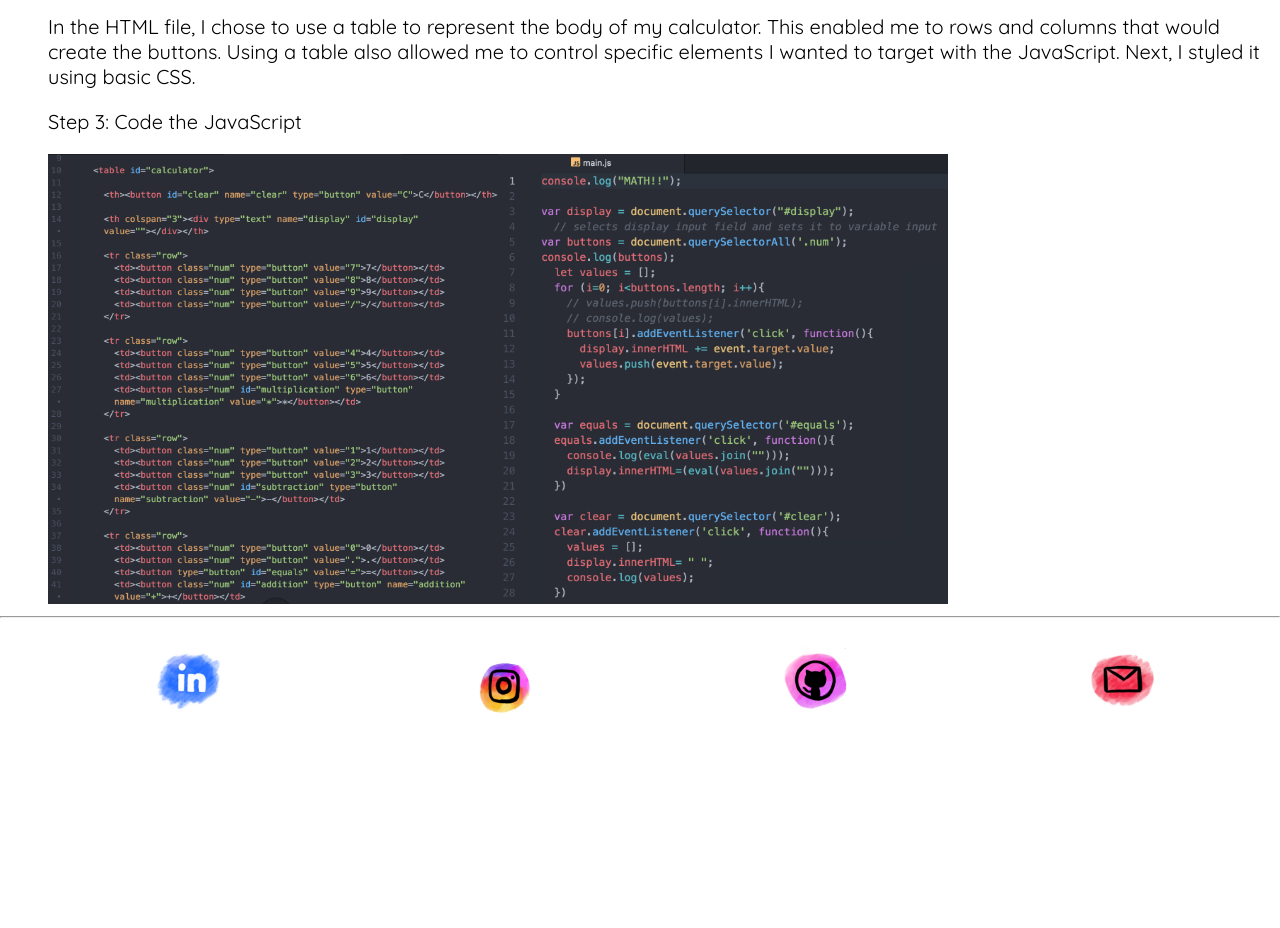
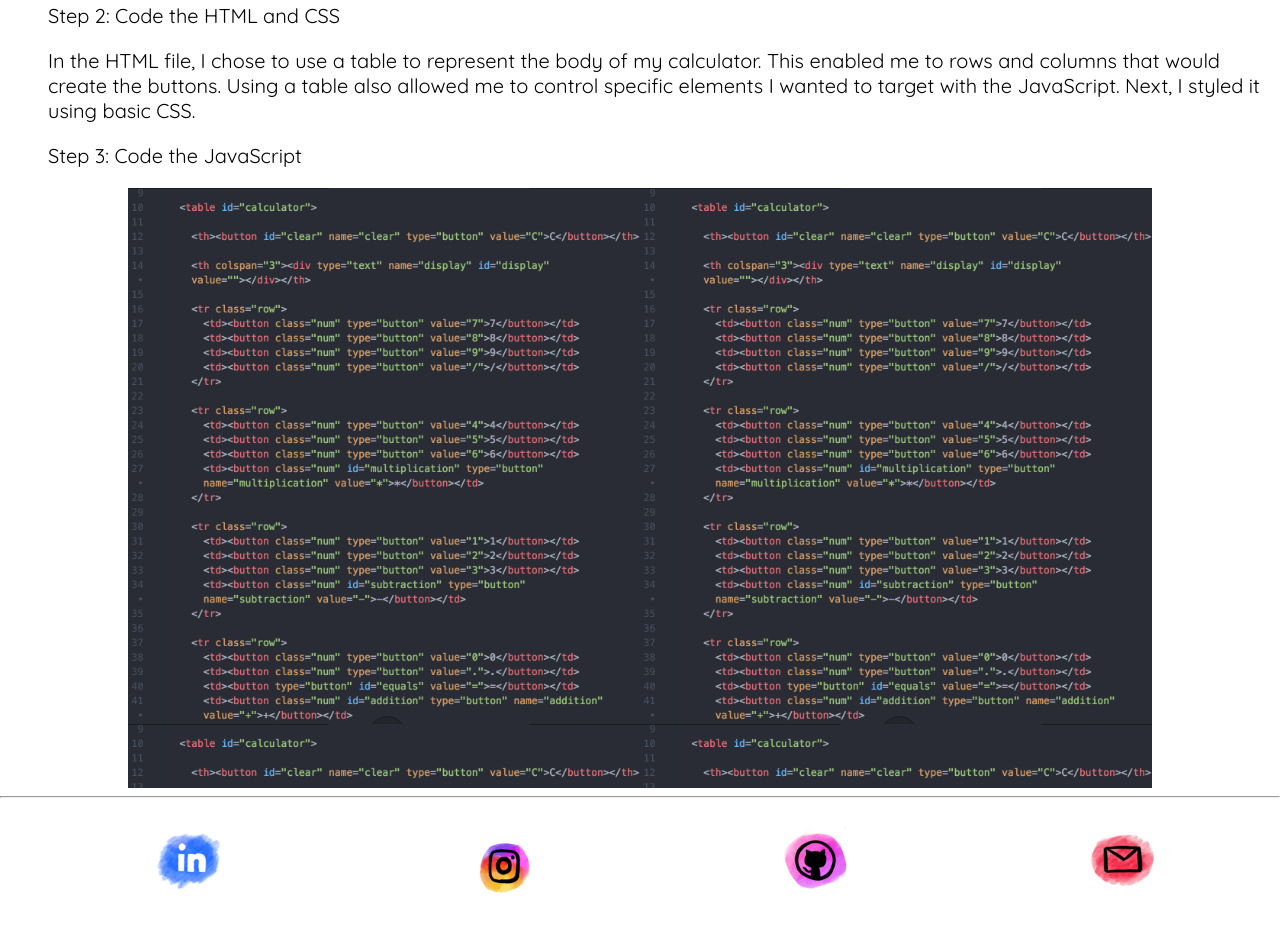
Before and after one commit to designbright/ReactPortfolioApp, a React app: page /JavaScriptCalculator in a window 1280 px wide. Shown: the part 826-1754 px from the top of the page. Before the commit the page ends 1574 px from the top, so only its background shows below. Built offline with nearby package versions, Linux system fonts and the light colour scheme.

Commit message:
updated images on JavaScriptCalc component

```diff
--- a/src/Components/JavaScriptCalculator.js
+++ b/src/Components/JavaScriptCalculator.js
@@ -4,8 +4,6 @@ import BaseLayout from './BaseLayout.js';
 
 import JavaScriptCalcScreenShot from "../Images/JavaScriptCalculator/JSCalcScreenShot.png";
 import CalculatorMockup from "../Images/JavaScriptCalculator/CalculatorMockup.jpg";
-import HTMLcode from "../Images/JavaScriptCalculator/HTMLcode.png";
-import JScode from "../Images/JavaScriptCalculator/JScode.png";
 
 import linkedin from "../linkedin.PNG";
 import github from "../github.PNG";
@@ -38,13 +36,13 @@ export default class About extends Component {
 
             <p>The tools I used to complete this project were Google Chrome, Chrome Developer Tool - Inspect, Atom Text Editor, and GitHub. The languages used in the project were HTML, CSS, and JavaScript. </p>
 
-          <p>
-            <ul>
-              <li><a className="jsCalcCode" target="_blank" href="https://github.com/designbright/JavaScriptCalculator.git">View the Code on GitHub</a></li>
-              <li><a className="jsCalcCode" target="_blank" href="  https://designbright.github.io/JavaScriptCalculator/">View the Live Site</a></li>
-            </ul>
-          </p>
+              <ul className="link_list">
+                <li><a className="jsCalcCode" target="_blank" href="https://github.com/designbright/JavaScriptCalculator.git">View the Code on GitHub</a></li>
+                <li><a className="jsCalcCode" target="_blank" href="  https://designbright.github.io/JavaScriptCalculator/">View the Live Site</a></li>
+              </ul>
           </div>
+          <br/>
+        </section>
 
           <div id="contentRow1">
 
@@ -63,10 +61,14 @@ export default class About extends Component {
               <p>Step 3: Code the JavaScript</p>
             </div>
           </div>
-        </section>
 
-        <img id="htmlCodeSnip" alt="HTML Code Snippet" src={HTMLcode} height="450" width="450"/>
-        <img id="JSCodeSnip" alt="profilePic" src={JScode} height="450" width="450"/>
+        <div className="code_images">
+        <div className="code_image1">
+          </div>
+        <div className="code_image1">
+            </div>
+          </div>
+
 
         <section id="footer">
           <hr/>
--- a/src/Styles/App.css
+++ b/src/Styles/App.css
@@ -3,6 +3,22 @@
 
 body{
   font-family: 'Quicksand', sans-serif;
+}
+
+.code_images{
+  display: flex;
+  justify-content: center;
+}
+
+.code_image1{
+  height: 600px;
+  width: 40%;
+  background: url('../Images/JavaScriptCalculator/HTMLcode.png');
+  background-size: contain;
+}
+
+.code_images img{
+  padding: 10px;
 }
 
 h1, h4{
@@ -298,6 +314,7 @@ a{
   }
 
 
+
 /*START MEDIA QUERY ========*/
 @media(max-width: 900px) {
   #pictureRow {
@@ -315,6 +332,4 @@ a{
   #portfolioRow2{
     flex-direction: column;
   }
-
-
 }
```
